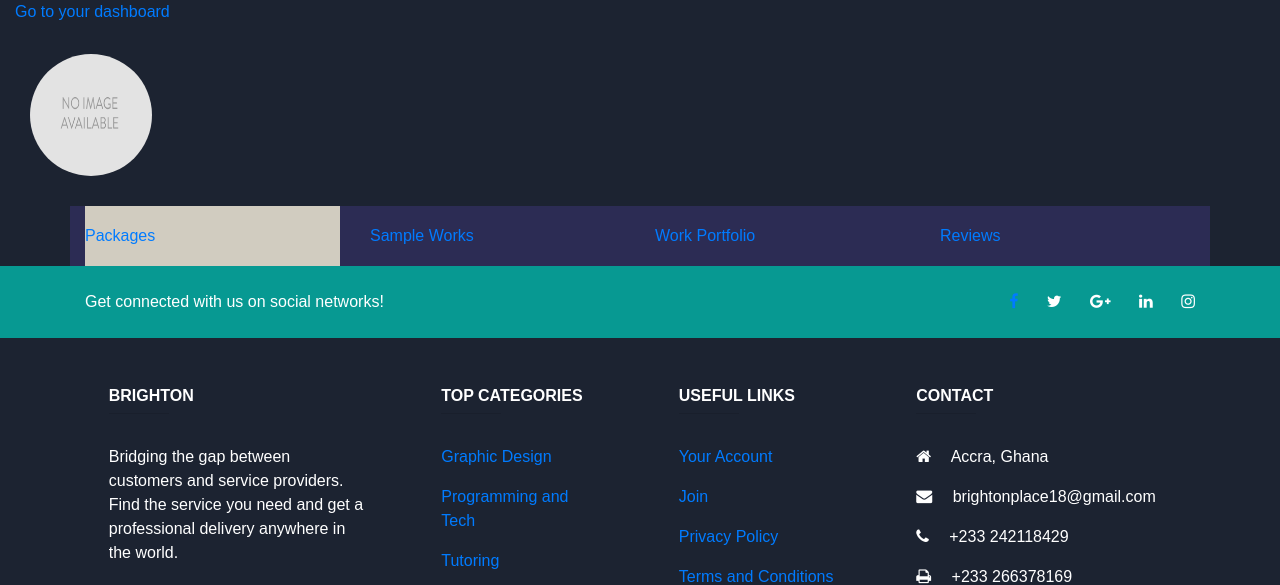
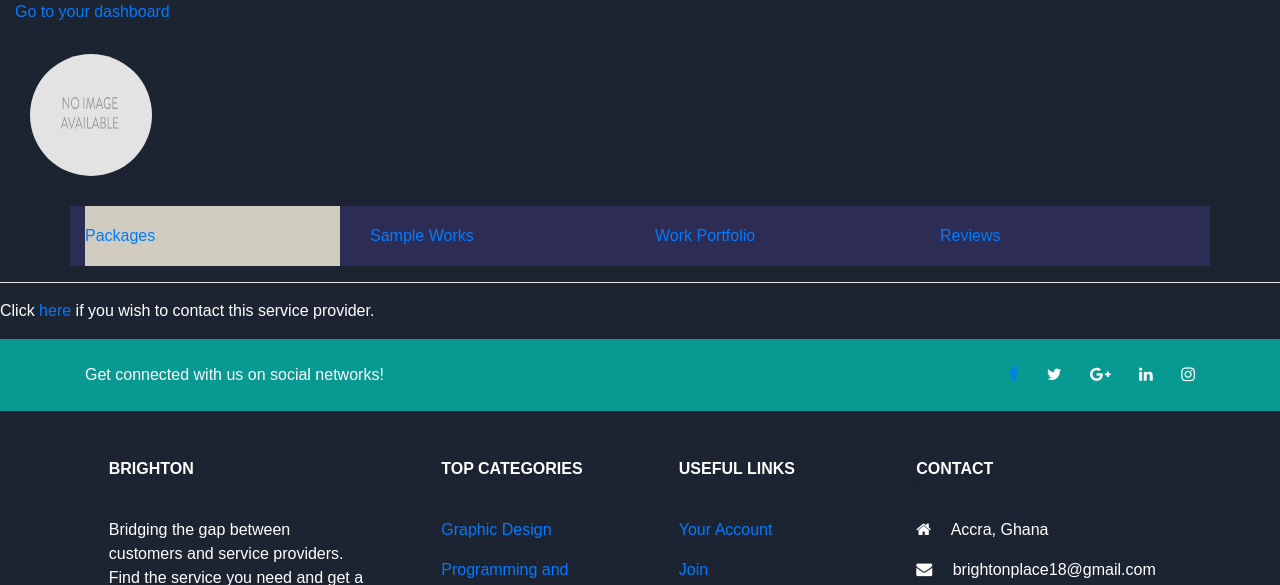
Before and after one commit to TMCreme/brightonplacebackend, a Django app: page /home/userdashboard/1/ in a window 1280 px wide. Shown: the part 56-641 px from the top of the page. Run offline with Django 3.2, Linux system fonts and the light colour scheme; data comes from the database, SQL or seed files in the repository; data that the repository does not hold is empty; some libraries are stand-ins or nearby versions.

Commit message:
changed userdash

```diff
--- a/home/templates/home/user_dashboard.html
+++ b/home/templates/home/user_dashboard.html
@@ -116,6 +116,8 @@
         {% endif %}
 
     </div>
+	<hr color="white">
+    <p>Click <a href="{% url 'home:sendmessage' resulted_user.id %}">here</a> if you wish to contact this service provider.</p>
 </div>
 
 <!--
```
